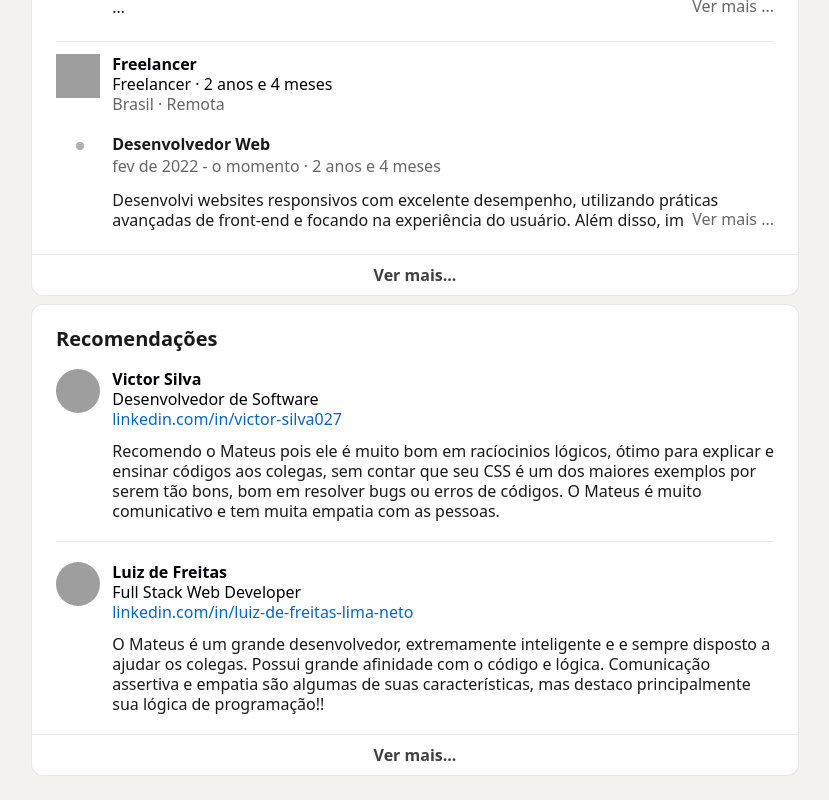
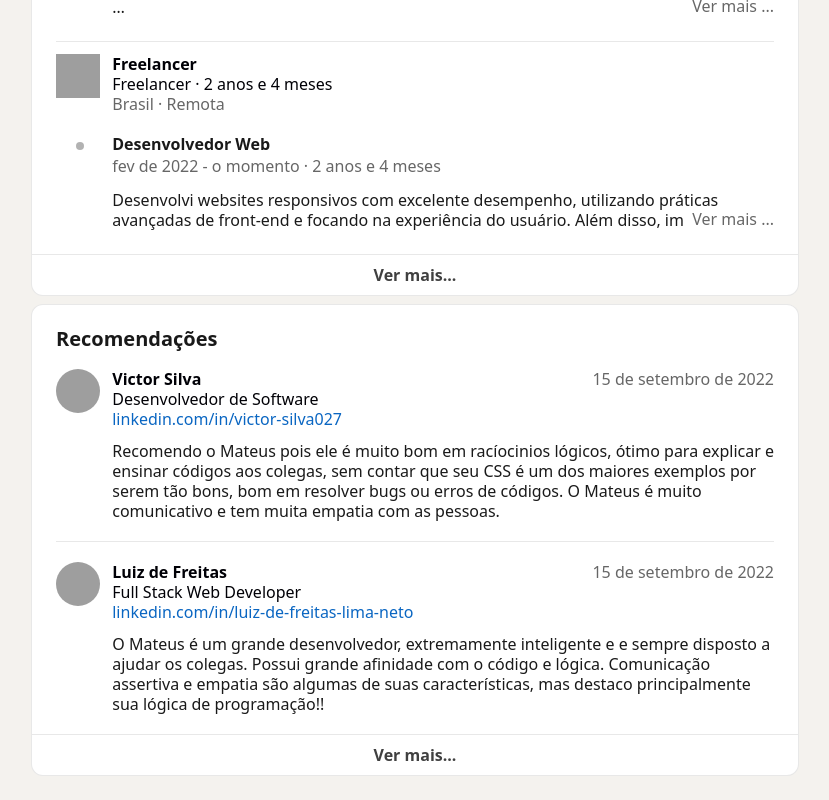
Before and after one commit to MateusHoffman/portfolio, a Next.js app: page / in a window 1280 px wide. Shown: the part 997-1797 px from the top of the page, without its empty margins (225-1054 px from the left). Built offline with nearby package versions, Linux system fonts and the light colour scheme; grey boxes are pictures that could not be loaded.

Commit message:
Updated show list recommendations and Add date and Add showLink

```diff
--- a/src/app/_components/recommendation/_components/ListRecommendations.tsx
+++ b/src/app/_components/recommendation/_components/ListRecommendations.tsx
@@ -1,4 +1,4 @@
-import { cleanURL } from "@/app/util/format";
+import { cleanURL, formatDateInFull } from "@/app/util/format";
 import { recommendationData } from "@/data/local/RecommendationData";
 import React from "react";
 
@@ -9,7 +9,7 @@ interface IProps {
 export default function ListRecommendations({modal = false}: IProps) {
   return (
     <>
-      {recommendationData.recommendations.map((recommendation, index) => (
+      {(modal ? recommendationData.recommendations : recommendationData.recommendations.slice(0, 2)).map((recommendation, index) => (
         <div key={recommendation.id}>
           {index !== 0 && (
             <div className="h-px w-full bg-[#8C8C8C] bg-opacity-20" />
@@ -24,8 +24,9 @@ export default function ListRecommendations({modal = false}: IProps) {
             </div>
             <div className="w-full">
               <div className="flex flex-col">
-                <span className="text-[#000006] text-base font-semibold leading-5 line-clamp-1">
-                  {recommendation.name}
+                <span className="text-base leading-5 line-clamp-1 flex justify-between">
+                  <span className="font-semibold text-[#000006]">{recommendation.name}</span>
+                  <span className="font-normal text-[#00000099]">{formatDateInFull(recommendation.date)}</span>
                 </span>
                 <span className="text-[#000006] text-base font-normal leading-5 line-clamp-1">
                   {recommendation.description}
@@ -36,7 +37,7 @@ export default function ListRecommendations({modal = false}: IProps) {
                   target="_blank"
                   rel="noopener noreferrer"
                 >
-                  {cleanURL(recommendation.link)}
+                  {recommendation.showLink ? cleanURL(recommendation.showLink) : cleanURL(recommendation.link)}
                 </a>
               </div>
               <div className="pt-3">
```
